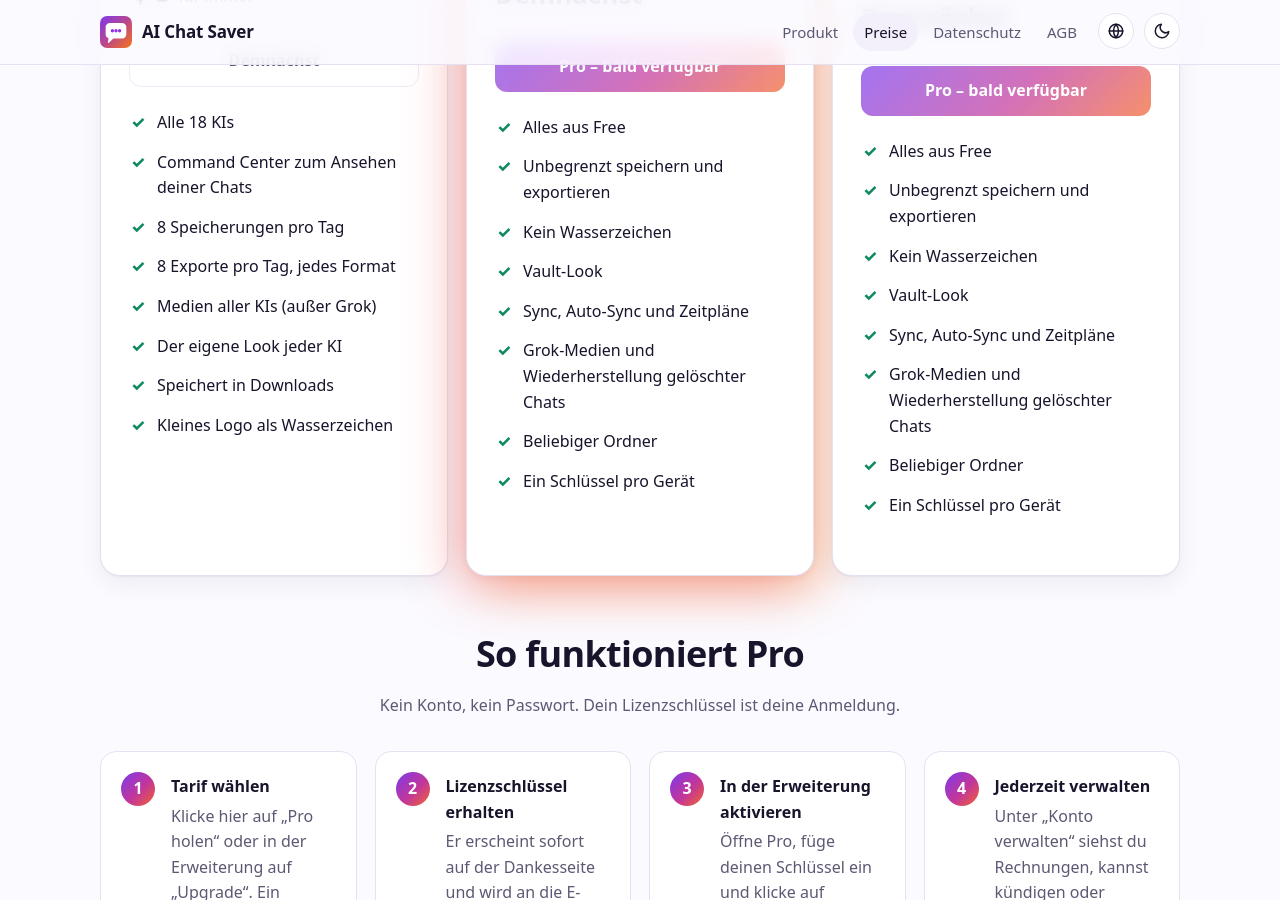
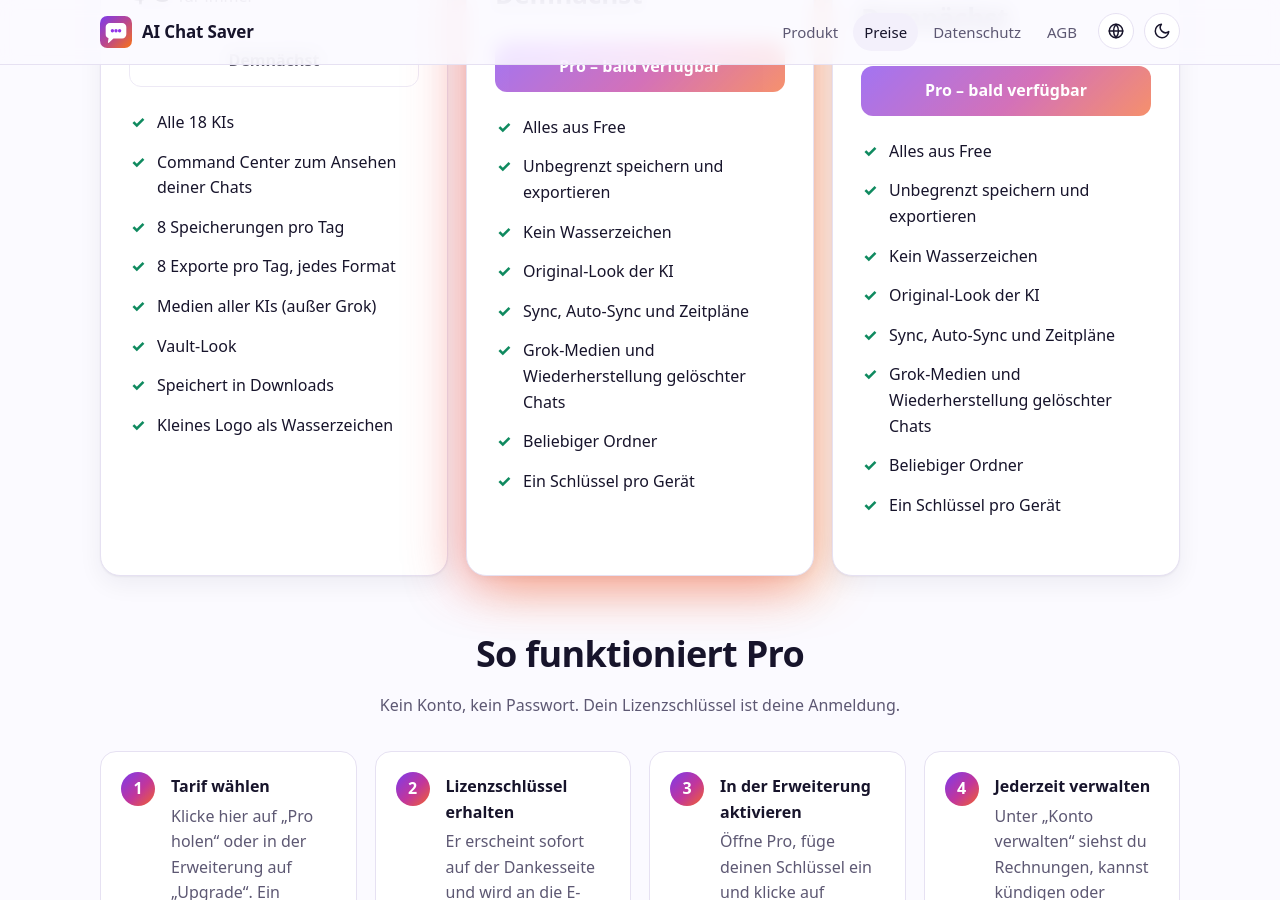
Before and after one commit to aichatsaver/aichatsaver.github.io, a Jekyll site: the page built from de/pricing.html, in a window 1280 px wide and 900 px high, scrolled down 415 px. Built offline with Jekyll 4.4.1, drawn with Linux system fonts in a browser that asks for light colours.

Commit message:
Pricing: swap looks (Free: Vault, Pro: AI original) (de)

```diff
--- a/_data/i18n/de.yml
+++ b/_data/i18n/de.yml
@@ -37,14 +37,14 @@
   - "8 Speicherungen pro Tag"
   - "8 Exporte pro Tag, jedes Format"
   - "Medien aller KIs (außer Grok)"
-  - "Der eigene Look jeder KI"
+  - "Vault-Look"
   - "Speichert in Downloads"
   - "Kleines Logo als Wasserzeichen"
   pro_features:
   - "Alles aus Free"
   - "Unbegrenzt speichern und exportieren"
   - "Kein Wasserzeichen"
-  - "Vault-Look"
+  - "Original-Look der KI"
   - "Sync, Auto-Sync und Zeitpläne"
   - "Grok-Medien und Wiederherstellung gelöschter Chats"
   - "Beliebiger Ordner"
```
